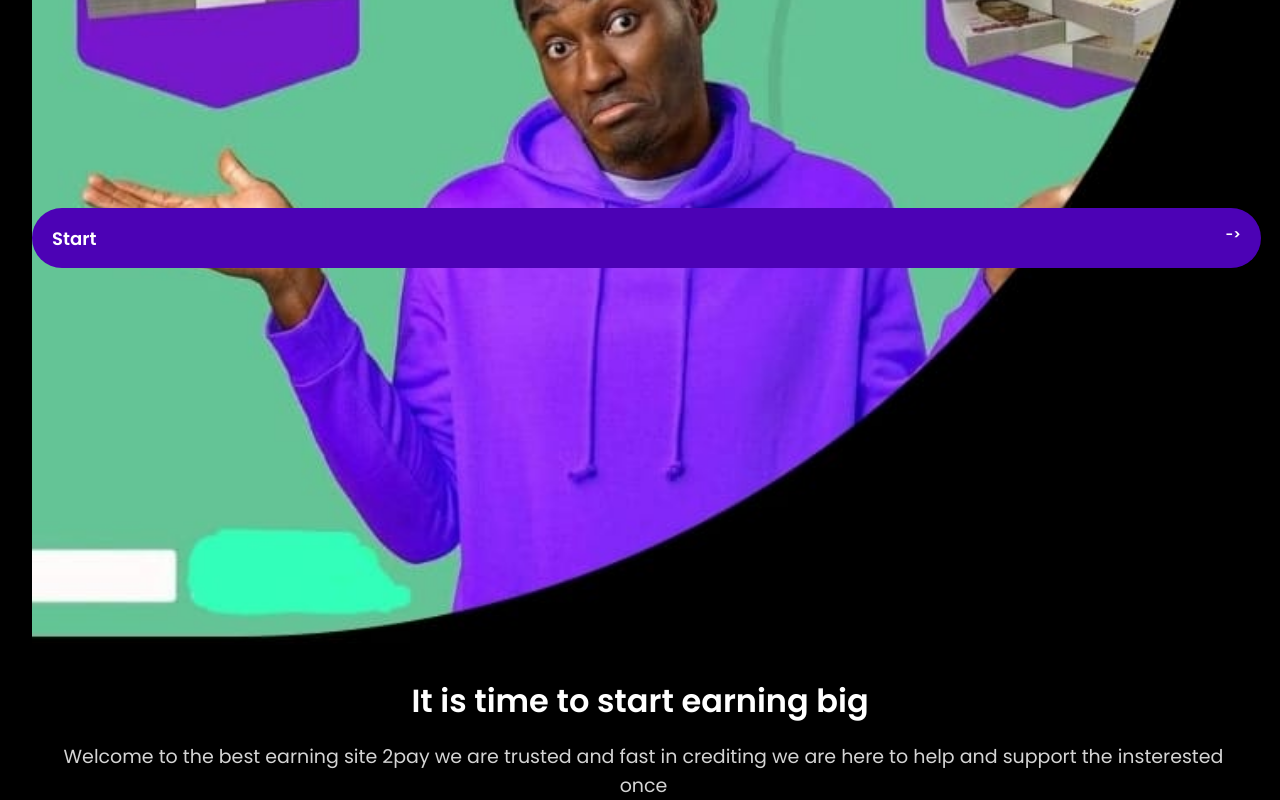
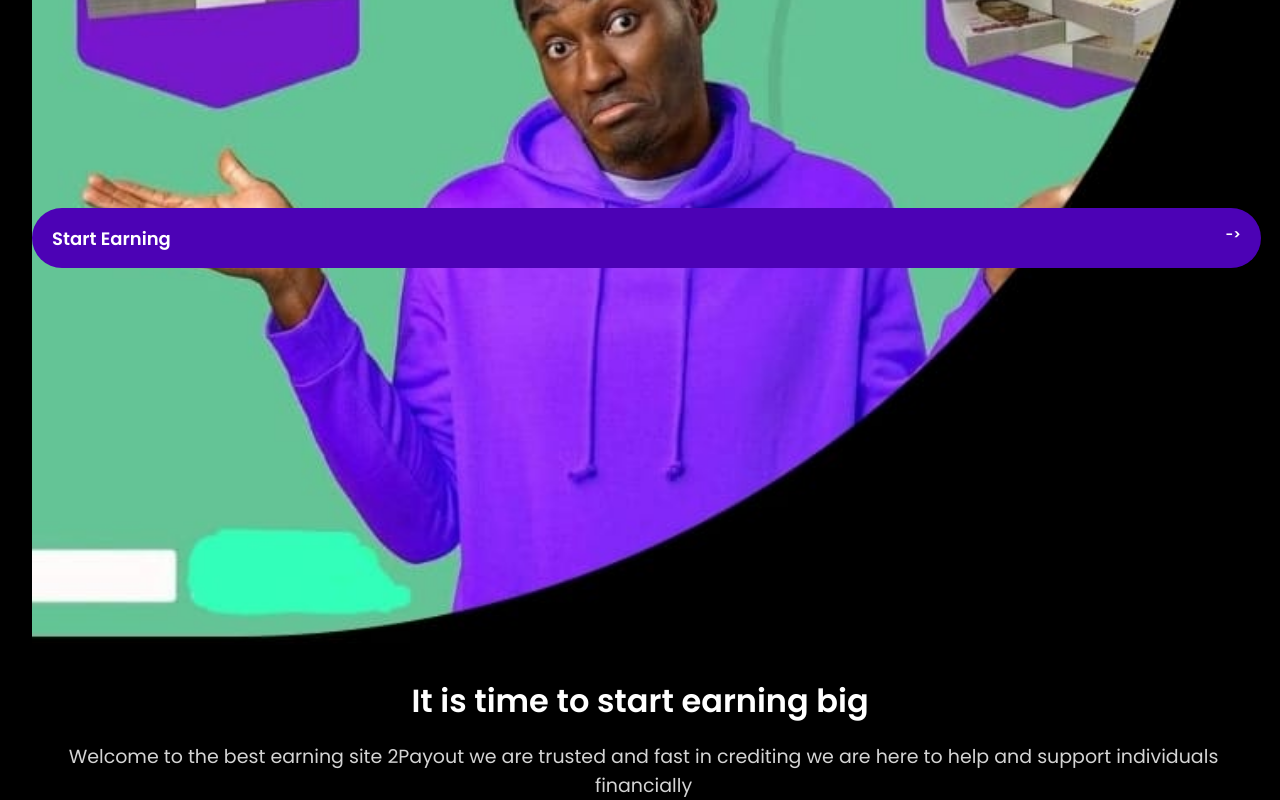
Before and after one commit to realpaygo/2pay, a plain HTML site: page index.html in a window 1280 px wide. Shown: the part 505-1305 px from the top of the page. Drawn offline with Linux system fonts and the light colour scheme.

Commit message:
Update index.html

```diff
--- a/index.html
+++ b/index.html
@@ -71,10 +71,10 @@
        <img src="main.jpeg" alt=""> <br> <br>
        <form action="login.html">
        <h1 style="text-align: center;">It is time to start earning big</h2>
-        <p style="text-align: center; color: rgb(212, 212, 212);">Welcome to the best earning site 2pay we are trusted
-        and fast in crediting we are here to help and support the insterested once</p>
+        <p style="text-align: center; color: rgb(212, 212, 212);">Welcome to the best earning site 2Payout we are trusted
+        and fast in crediting we are here to help and support individuals financially</p>
         <div class="next">
-            <button><span><b>Start</b></span> <b style="float: right;  padding-right: 20px;">-></b></button>
+            <button><span><b>Start Earning</b></span> <b style="float: right;  padding-right: 20px;">-></b></button>
         </div>
        </form>
     </div>
```
